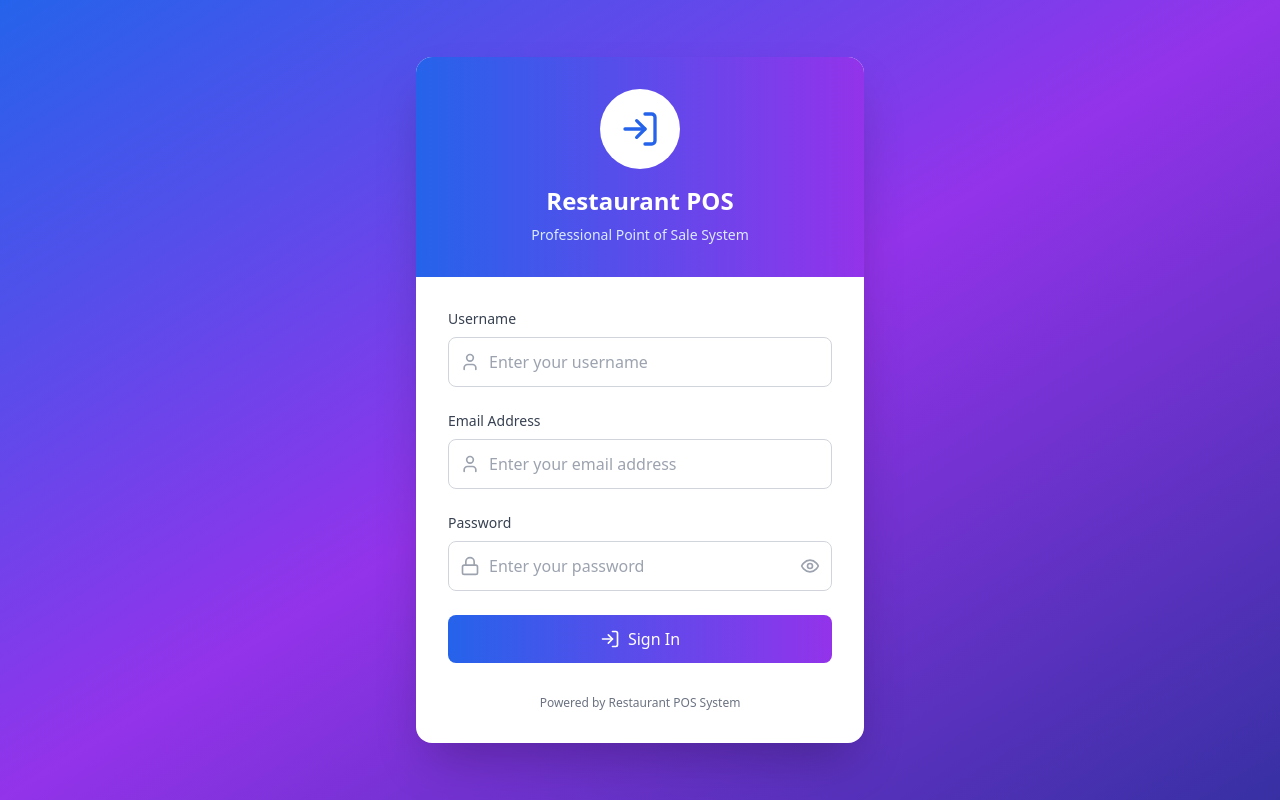
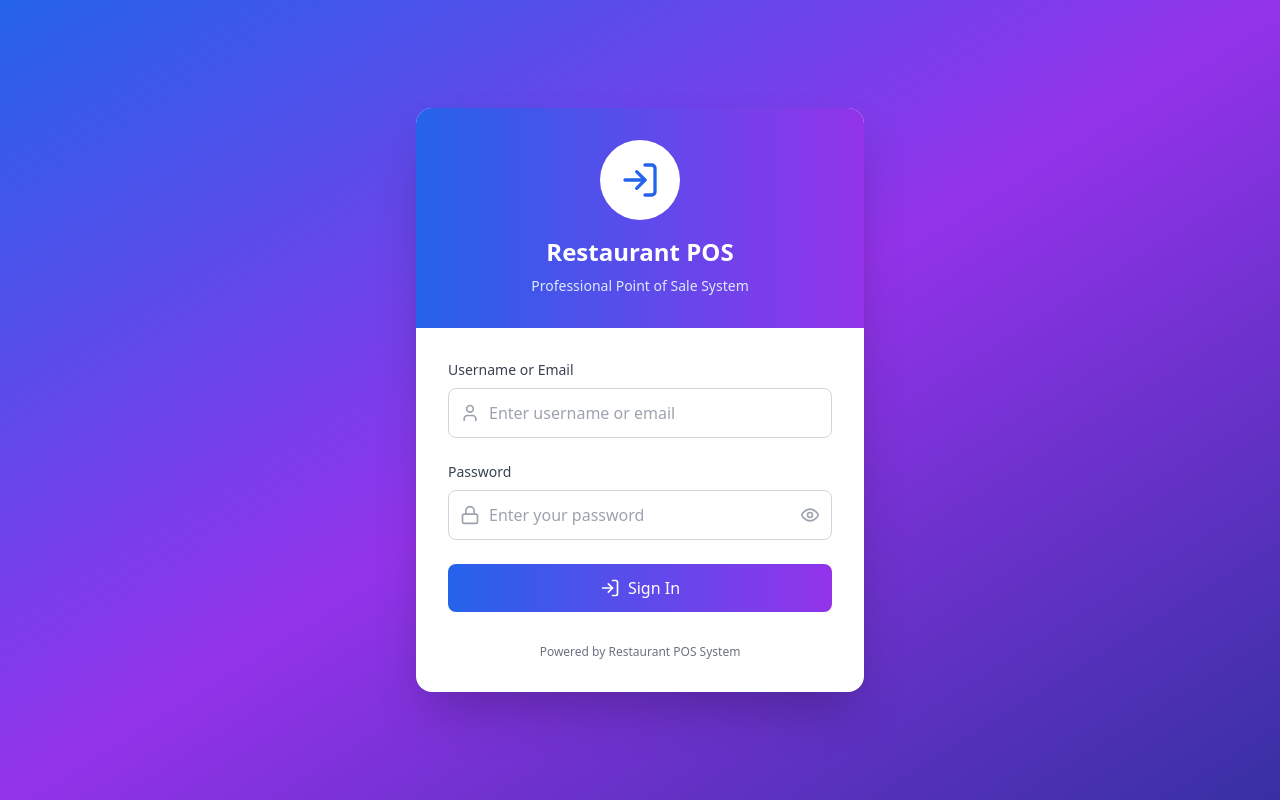
Before and after one commit to aungthumyint1558/MiniPOS, a React (Vite) app: page / in a window 1280 px wide. Built offline with nearby package versions, Linux system fonts and the light colour scheme.

Commit message:
Simplify Login to Single Username/Email Field

```diff
--- a/src/components/Login.tsx
+++ b/src/components/Login.tsx
@@ -10,8 +10,7 @@ interface LoginProps {
 
 const Login: React.FC<LoginProps> = ({ onLogin, users, roles }) => {
   const { t } = useLanguage();
-  const [username, setUsername] = useState('');
-  const [email, setEmail] = useState('');
+  const [usernameOrEmail, setUsernameOrEmail] = useState('');
   const [password, setPassword] = useState('');
   const [showPassword, setShowPassword] = useState(false);
   const [error, setError] = useState('');
@@ -31,16 +30,16 @@ const Login: React.FC<LoginProps> = ({ onLogin, users, roles }) => {
     await new Promise(resolve => setTimeout(resolve, 500));
 
     // Check default admin credentials
-    if (username === 'admin' && email === 'admin@restaurant.com' && password === 'admin') {
+    if ((usernameOrEmail === 'admin' || usernameOrEmail === 'admin@restaurant.com') && password === 'admin') {
       onLogin('Admin User', 'Admin');
       setIsLoading(false);
       return;
     }
 
-    // Check against user management users (by both username and email)
+    // Check against user management users (by username OR email)
     const user = users.find(u =>
-      u.name.toLowerCase() === username.toLowerCase() &&
-      u.email.toLowerCase() === email.toLowerCase() &&
+      (u.name.toLowerCase() === usernameOrEmail.toLowerCase() ||
+       u.email.toLowerCase() === usernameOrEmail.toLowerCase()) &&
       u.password === password &&
       u.isActive
     );
@@ -51,8 +50,8 @@ const Login: React.FC<LoginProps> = ({ onLogin, users, roles }) => {
     } else {
       // Check if user exists but is inactive
       const inactiveUser = users.find(u =>
-        u.name.toLowerCase() === username.toLowerCase() &&
-        u.email.toLowerCase() === email.toLowerCase() &&
+        (u.name.toLowerCase() === usernameOrEmail.toLowerCase() ||
+         u.email.toLowerCase() === usernameOrEmail.toLowerCase()) &&
         u.password === password &&
         !u.isActive
       );
@@ -60,7 +59,7 @@ const Login: React.FC<LoginProps> = ({ onLogin, users, roles }) => {
       if (inactiveUser) {
         setError('Account is inactive. Please contact administrator.');
       } else {
-        setError('Invalid username, email, or password');
+        setError('Invalid username/email or password');
       }
     }
 
@@ -82,10 +81,10 @@ const Login: React.FC<LoginProps> = ({ onLogin, users, roles }) => {
         {/* Login Form */}
         <div className="p-8">
           <form onSubmit={handleSubmit} className="space-y-6">
-            {/* Username Field */}
+            {/* Username/Email Field */}
             <div>
               <label className="block text-sm font-medium text-gray-700 mb-2">
-                {t('username')}
+                Username or Email
               </label>
               <div className="relative">
                 <div className="absolute inset-y-0 left-0 pl-3 flex items-center pointer-events-none">
@@ -93,34 +92,15 @@ const Login: React.FC<LoginProps> = ({ onLogin, users, roles }) => {
                 </div>
                 <input
                   type="text"
-                  value={username}
-                  onChange={(e) => setUsername(e.target.value)}
+                  value={usernameOrEmail}
+                  onChange={(e) => setUsernameOrEmail(e.target.value)}
                   className="w-full pl-10 pr-4 py-3 border border-gray-300 rounded-lg focus:outline-none focus:ring-2 focus:ring-blue-500 focus:border-transparent transition-colors"
-                  placeholder={t('enterUsername')}
+                  placeholder="Enter username or email"
                   required
                 />
               </div>
             </div>
 
-            {/* Email Field */}
-            <div>
-              <label className="block text-sm font-medium text-gray-700 mb-2">
-                Email Address
-              </label>
-              <div className="relative">
-                <div className="absolute inset-y-0 left-0 pl-3 flex items-center pointer-events-none">
-                  <User className="h-5 w-5 text-gray-400" />
-                </div>
-                <input
-                  type="email"
-                  value={email}
-                  onChange={(e) => setEmail(e.target.value)}
-                  className="w-full pl-10 pr-4 py-3 border border-gray-300 rounded-lg focus:outline-none focus:ring-2 focus:ring-blue-500 focus:border-transparent transition-colors"
-                  placeholder="Enter your email address"
-                  required
-                />
-              </div>
-            </div>
             {/* Password Field */}
             <div>
               <label className="block text-sm font-medium text-gray-700 mb-2">
```
